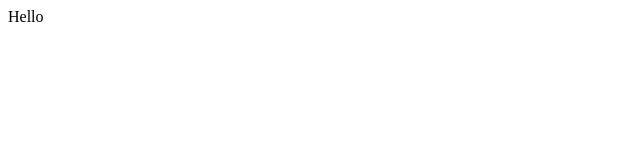
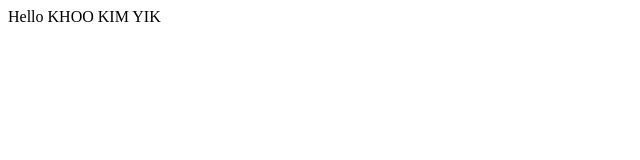
Before and after one commit to Kingsley8/khooky.github.io, a plain HTML site: page index.html in a window 1280 px wide. Shown: the whole page, without its empty margins (0-640 px from the left). Drawn offline with Linux system fonts and the light colour scheme.

Commit message:
Update index.html

```diff
--- a/index.html
+++ b/index.html
@@ -8,6 +8,6 @@
     <title>Welcome to Practical 12</title>
 </head>
 <body>
-    Hello
+    Hello KHOO KIM YIK
 </body>
 </html>
```
